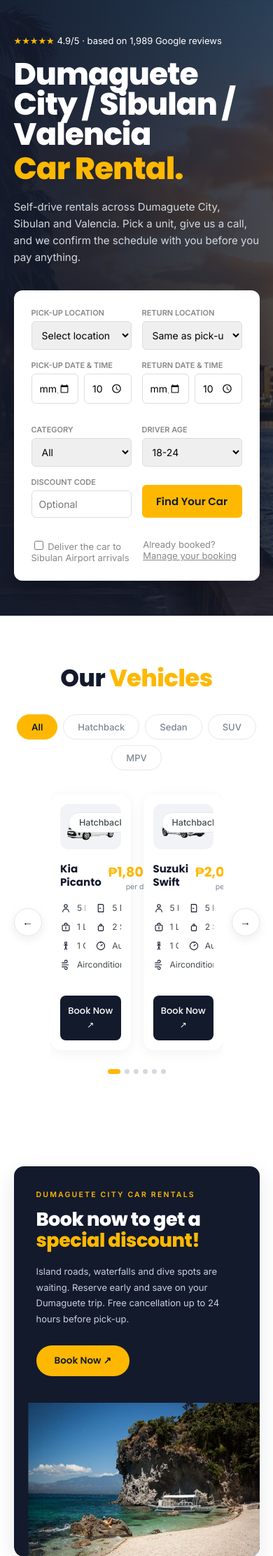
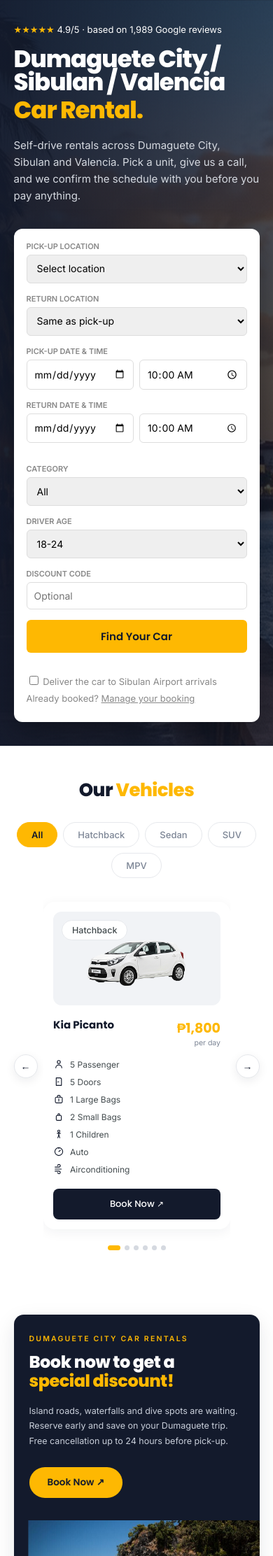
Before and after one commit to she4nwrld/carrental1, a PHP site: page / in a window 390 px wide. Shown: the part 164-2388 px from the top of the page at 70% size. Run offline with PHP 8.4, Linux system fonts and the light colour scheme.

Commit message:
add phone breakpoint and reduced motion support

```diff
--- a/css/style.css
+++ b/css/style.css
@@ -941,3 +941,65 @@ html { scroll-behavior: smooth; }
   .footer-locations { flex: 1 1 100%; }
   .footer-locations p { max-width: none; }
 }
+
+/* phones */
+@media (max-width: 640px) {
+  .hero { padding: 34px var(--side); }
+  .hero h1 { font-size: 34px; }
+  .hero .desc { max-width: none; }
+
+  .box { padding: 18px; }
+  .col, .col.wide { flex: 1 1 100%; margin-right: 0; }
+  .line .col:nth-child(odd) { margin-right: 0; }
+  .bottom { display: block; }
+  .bottom div { margin-bottom: 8px; }
+
+  .vehicles { padding: 44px var(--side) 52px; }
+  .vehicles-title { font-size: 26px; }
+
+  /* usa ra ka card kada page, slider gihapon dili stack */
+  .carousel { gap: 8px; }
+  .car, .rv { flex: 0 0 100%; }
+  .arrow { flex: 0 0 34px; width: 34px; height: 34px; line-height: 32px; font-size: 14px; }
+
+  /* mas lapad nga ratio dinhi kung dili mo-tag-as kaayo ang photo sa full width card */
+  .car-photo { aspect-ratio: 16 / 9; }
+
+  /* usa ka column sa specs, ang duha gasikit kaayo sa gamay nga card */
+  .car-specs { grid-template-columns: 1fr; gap: 9px; }
+  .car-specs span:last-child:nth-child(odd) { grid-column: auto; }
+
+  .controls { margin-top: 22px; }
+
+  .promo { padding: 40px var(--side); }
+  .promo-text { padding: 28px 22px 32px; }
+  .promo-title { font-size: 24px; }
+  .promo-desc { font-size: 12.5px; }
+  .promo-photo { height: 180px; }
+
+  .locations { padding: 44px var(--side) 52px; }
+  .reviews-sec { padding: 44px var(--side) 44px; }
+  .sec-head { margin-bottom: 28px; }
+  .sec-head h2 { font-size: 26px; }
+  .rv-big { font-size: 30px; }
+
+  /* ang tag-as nga cards mo-stack ug mo-lapad para dili mogawas sa screen */
+  .loc-grid { display: block; }
+  .loc { aspect-ratio: 4 / 3; margin-bottom: 18px; }
+  .loc:last-child { margin-bottom: 0; }
+
+  .rv-text { font-size: 13px; }
+  .rv-more { font-size: 17px; margin-top: 30px; }
+
+  .footer { padding: 36px var(--side) 20px; }
+  .footer-top { display: block; padding-bottom: 26px; }
+  .footer-col { margin-top: 26px; }
+  .footer-bottom { display: block; }
+  .footer-mark { margin-top: 14px; }
+}
+
+/* walay sliding animation kung ang visitor nag-request sa system nga i-cut ang motion */
+@media (prefers-reduced-motion: reduce) {
+  html { scroll-behavior: auto; }
+  .slide-row { transition: none; }
+}
```
